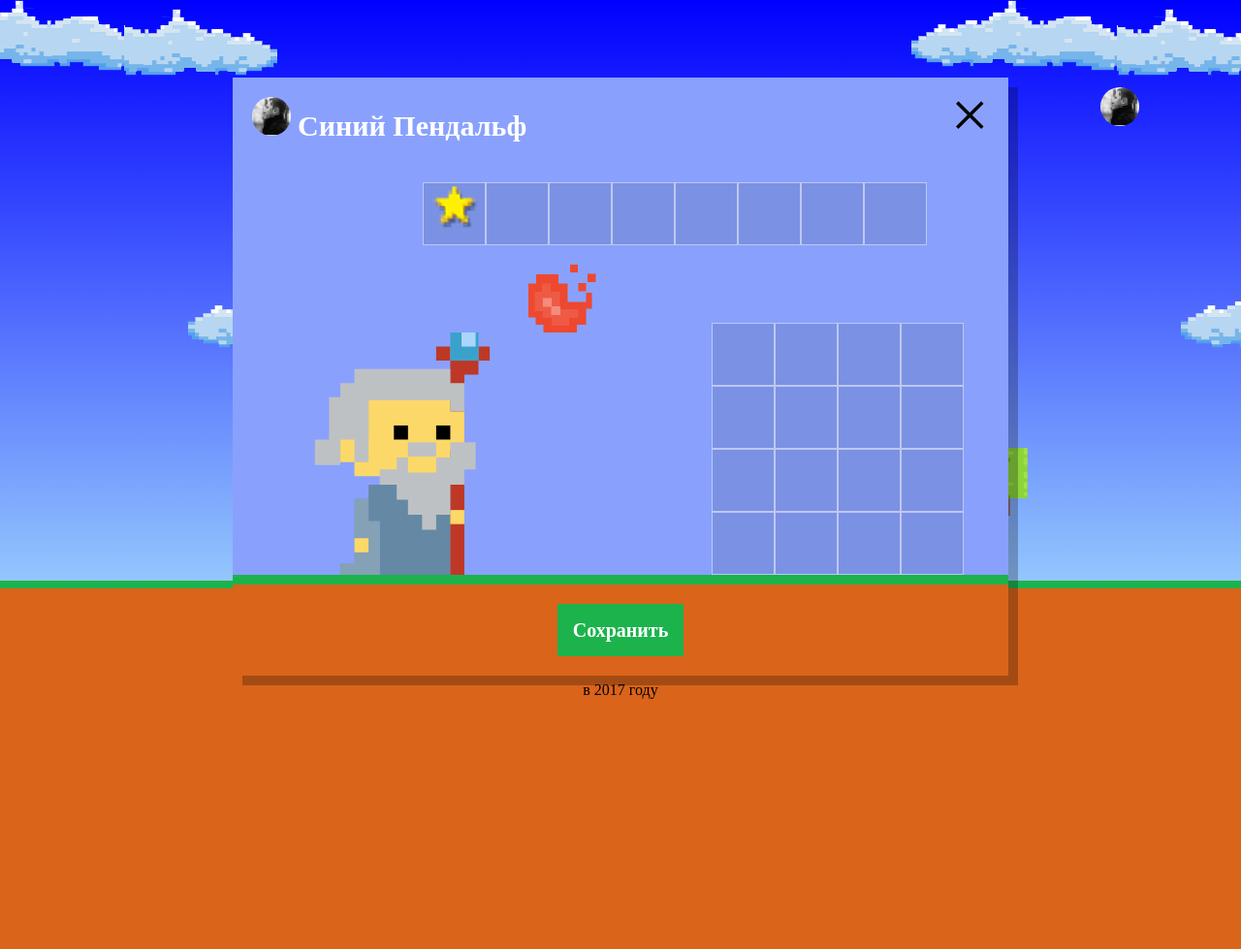
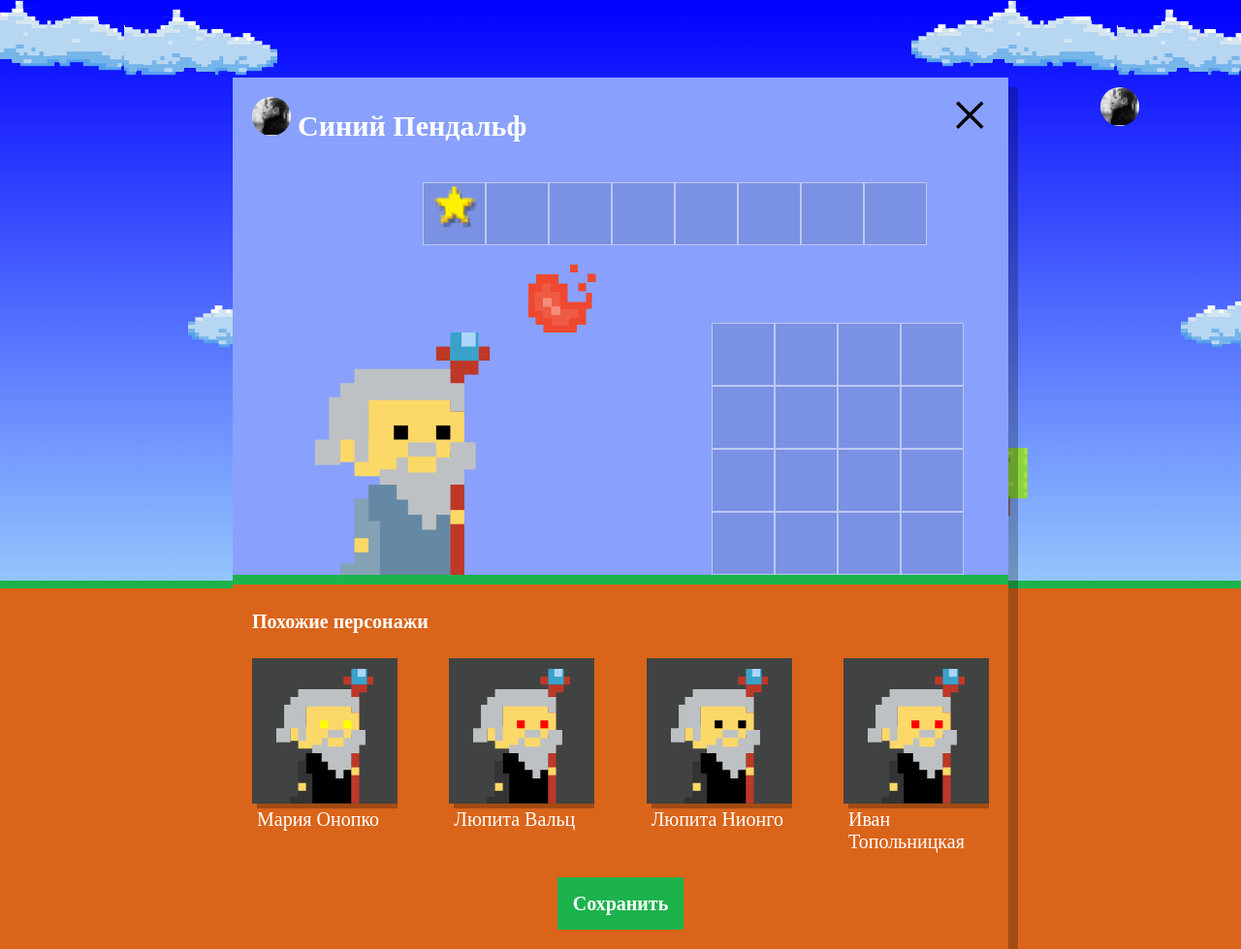
Before and after one commit to ar78ilnik/272055-code-and-magick-19, a website: page index.html in a window 1280 px wide. Shown: the whole page at 97% size. Before the commit the page ends 800 px from the top, so only its background shows below. Drawn offline with Linux system fonts and the light colour scheme; a web font is replaced by a local one.

Commit message:
Убрал hidden из разметки

```diff
--- a/index.html
+++ b/index.html
@@ -138,7 +138,7 @@
       </div>
 
       <div class="setup-footer">
-        <div class="setup-similar hidden">
+        <div class="setup-similar">
 
           <h4 class="setup-similar-title">Похожие персонажи</h4>
 
```
